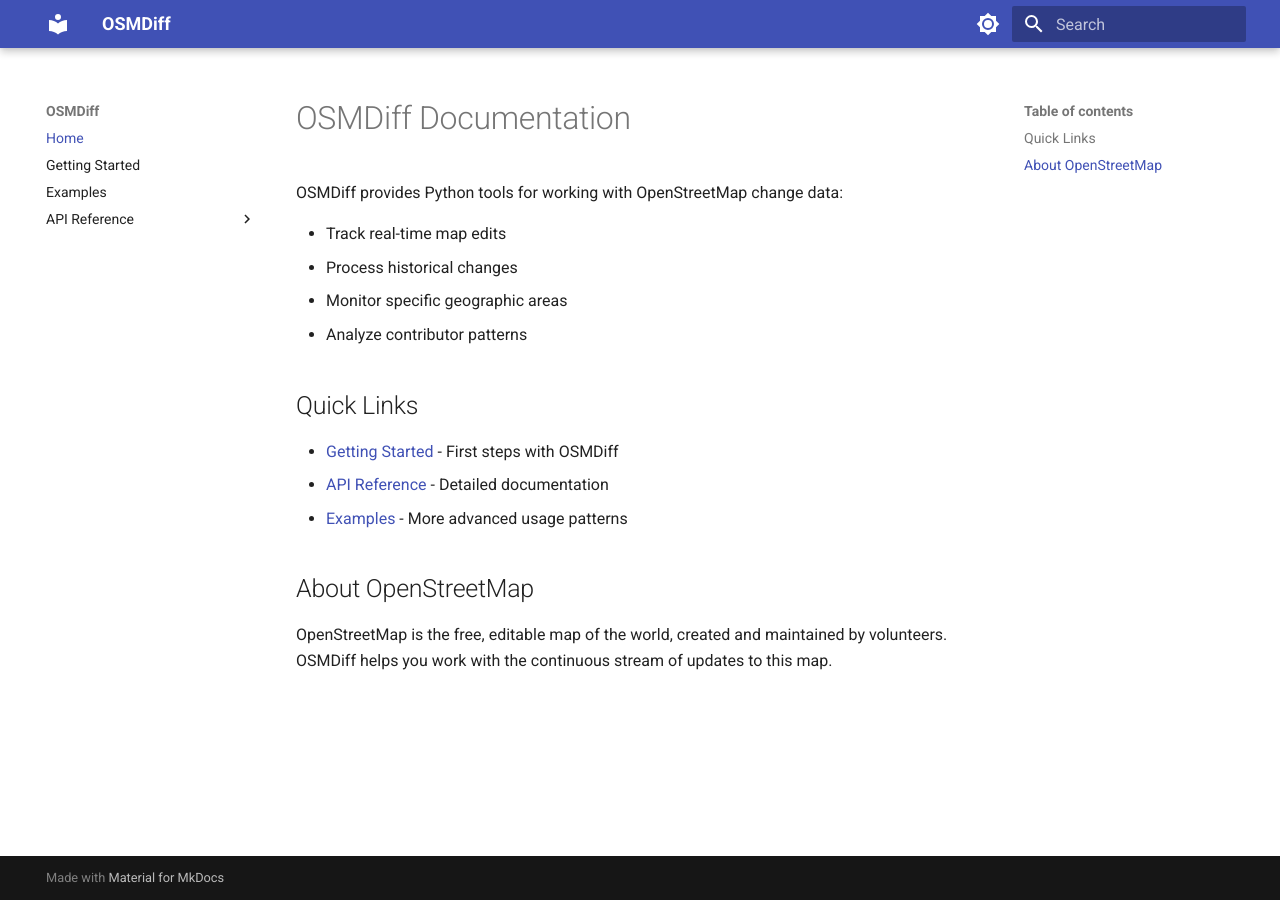
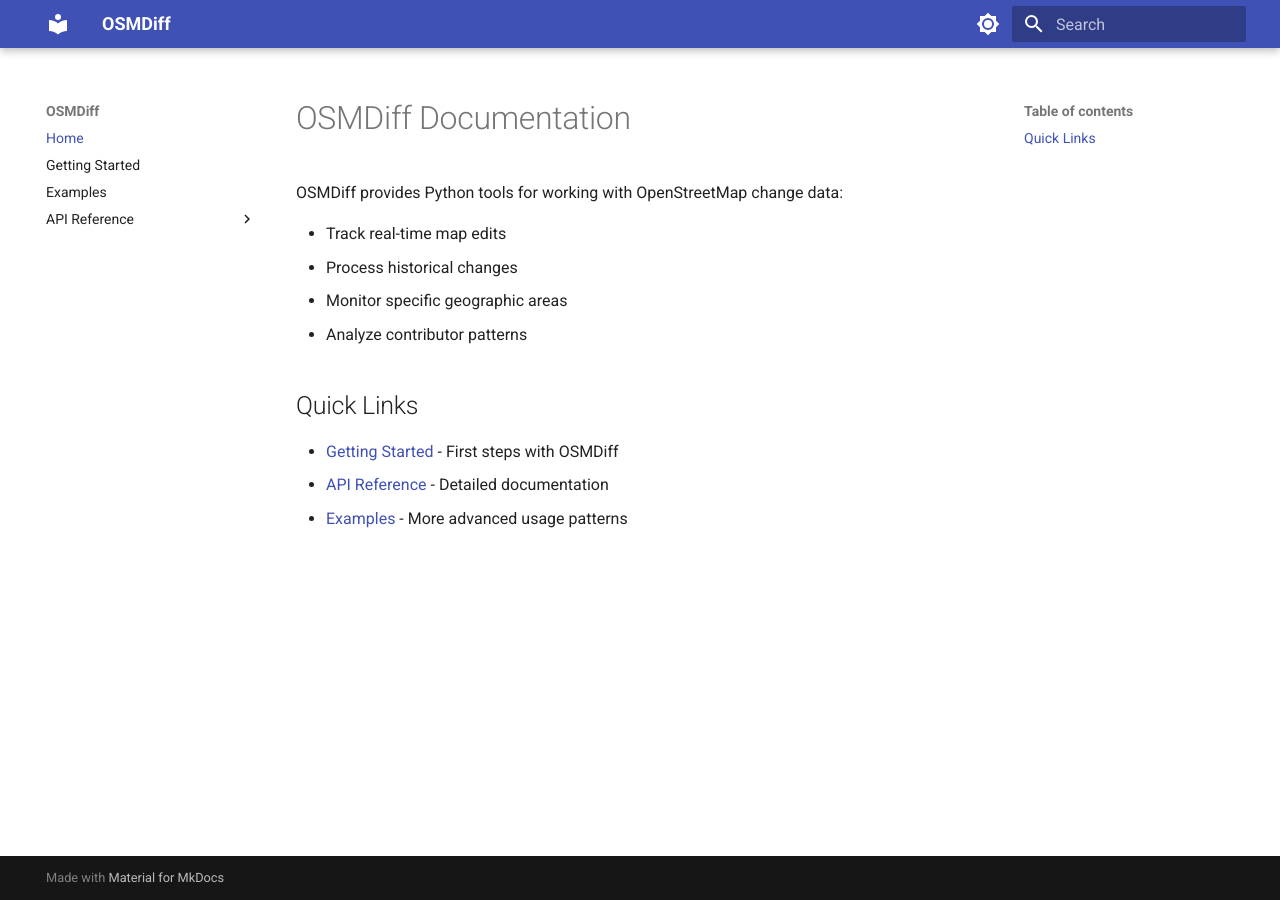
Before and after one commit to mvexel/osmdiff, an MkDocs documentation site: the page built from docs/index.md, in a window 1280 px wide. Built offline with MkDocs 1.6.1 and Material for MkDocs 9.7.7, drawn with Linux system fonts in a browser that asks for light colours.

Commit message:
docs improvements

```diff
--- a/docs/index.md
+++ b/docs/index.md
@@ -12,7 +12,3 @@
 - [Getting Started](/getting-started) - First steps with OSMDiff
 - [API Reference](/api/augmenteddiff) - Detailed documentation
 - [Examples](/examples) - More advanced usage patterns
-
-## About OpenStreetMap
-
-OpenStreetMap is the free, editable map of the world, created and maintained by volunteers. OSMDiff helps you work with the continuous stream of updates to this map.
```
Also changed, not shown: docs/api/osmchange.md (+1 -1 lines), 1 other file.
